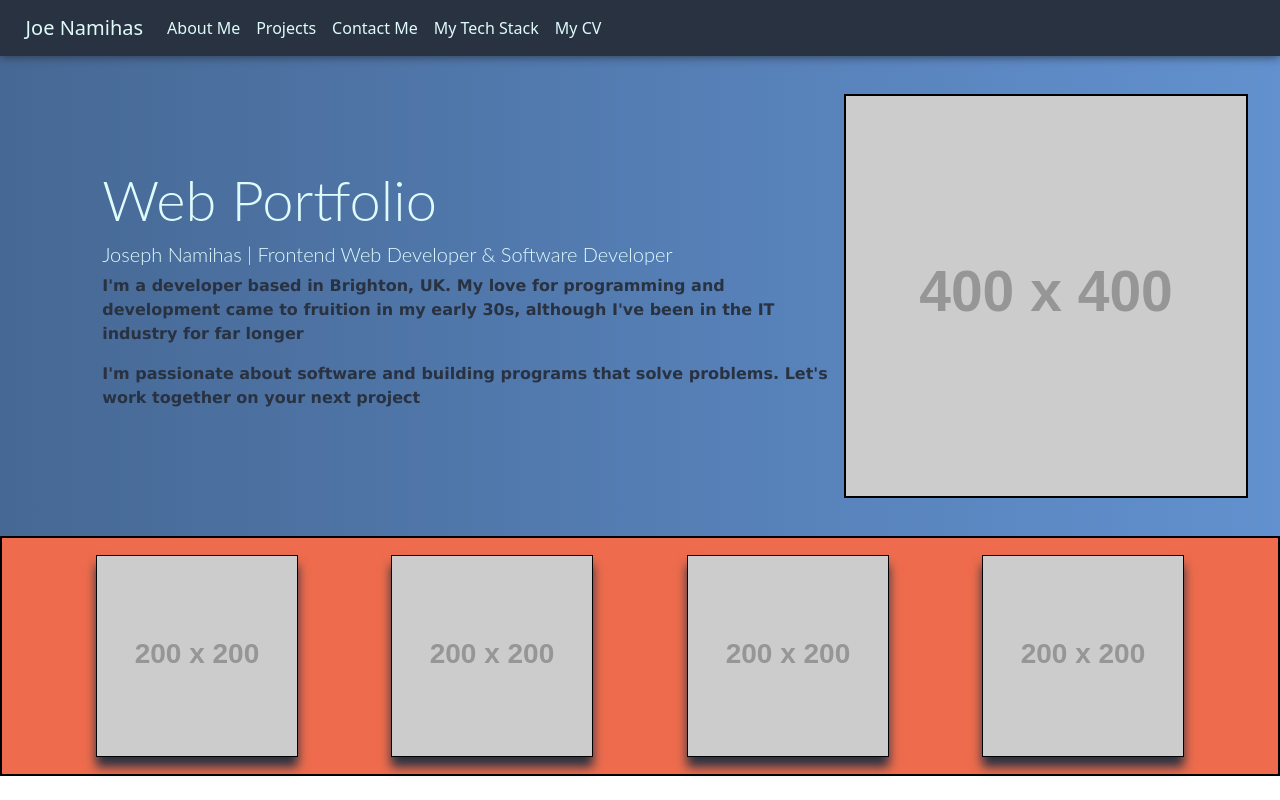
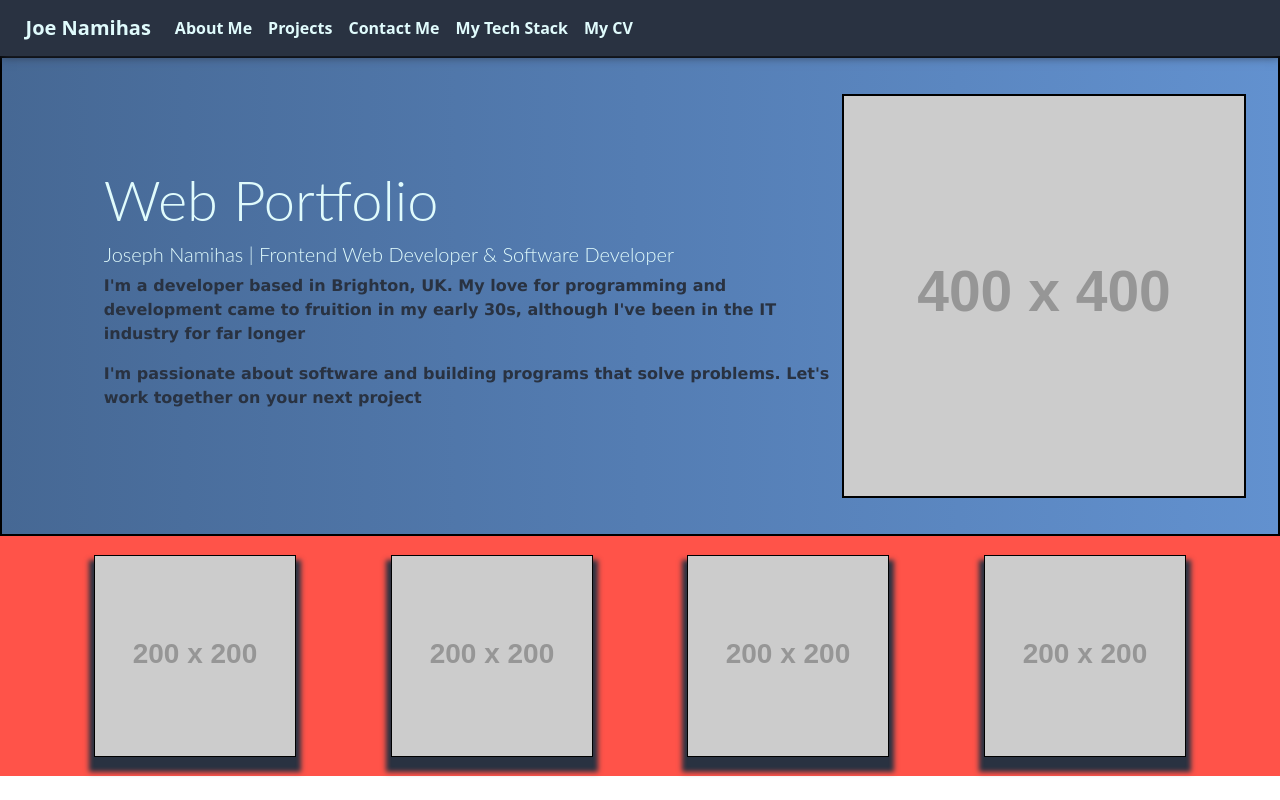
Before and after one commit to JosephNamihas/Web_Portfolio, a plain HTML site: page index.html in a window 1280 px wide. Drawn offline with nearby package versions, Linux system fonts and the light colour scheme; placeholder pictures from the web are drawn by us.

Commit message:
Style changes

```diff
--- a/styles.css
+++ b/styles.css
@@ -15,6 +15,7 @@ p { color: #293241; font-family: 'Lucida Sans', Arial, sans-serif; font-weight:
 
 .navbar a {
     color: #e0fbfc;
+    font-weight: bold;
 }
 
 .navbar-brand {
@@ -22,8 +23,10 @@ p { color: #293241; font-family: 'Lucida Sans', Arial, sans-serif; font-weight:
 }
 
 .navbar a:hover {
-    color:  #ee6c4d;
+    color:  #FF5349;
 }
+
+/* add visited colours */
 
 .navbar-nav {
     text-align: right;
@@ -47,7 +50,7 @@ p { color: #293241; font-family: 'Lucida Sans', Arial, sans-serif; font-weight:
     height: 60vh;
     background-image: linear-gradient(to right, #466894, #547db3, #6291cf);
     color: #e0fbfc;
-    box-shadow: 0px 0px 10px 0px #293241;
+    border: 2px solid black;
 }
 
 .photo {
@@ -64,15 +67,16 @@ p { color: #293241; font-family: 'Lucida Sans', Arial, sans-serif; font-weight:
     flex-direction: row;
     justify-content: space-evenly;
     align-items: center;
-    background-color: #ee6c4d;
-
-    border: 2px solid black
+    background-color: #FF5349;
 }
 
 .project-tile {
     border: 1px solid black;
-    box-shadow: 0px 10px 10px 0px #293241;
+    box-shadow: 0px 10px 5px 5px #293241;
+}
 
+.project-tile:hover {
+    border: 1px solid #466894;
 }
 
 
```
